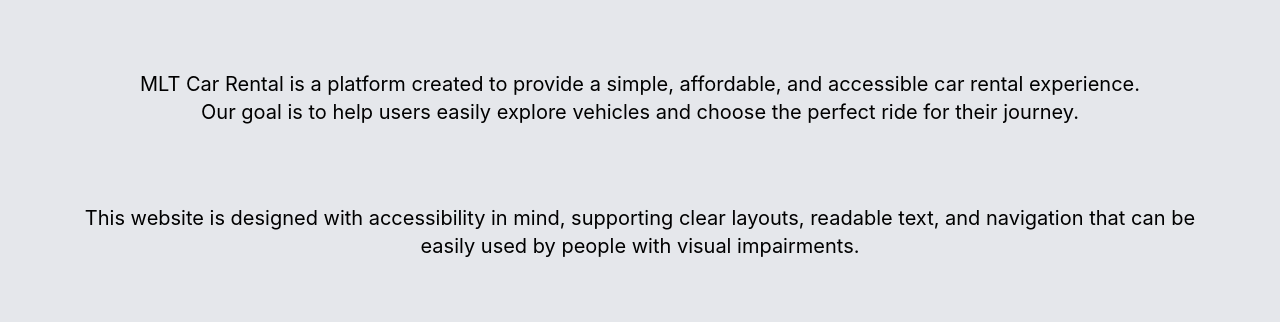
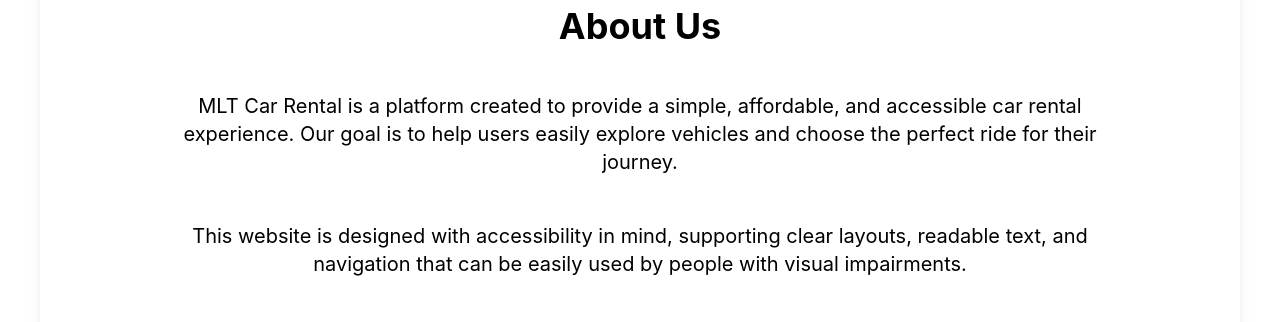
Before and after one commit to Geromeeeeeee/Car-Rental-Website, a React (Vite) app: page / in a window 1280 px wide. Shown: the part 1700-2022 px from the top of the page. Built offline with nearby package versions, Linux system fonts and the light colour scheme; no server answers.

Commit message:
wala namang major changes aside sa design

```diff
--- a/src/landing_comp.jsx
+++ b/src/landing_comp.jsx
@@ -70,10 +70,10 @@
     <>
       <section className="w-full h-screen flex items-center justify-center">
         <div className="carousel w-full overflow-x-scroll overflow-y-hidden h-[90%] flex items-center justify-start">
-          {cars.map((car) => (
+          {cars?.map((car) => (
             <div
               key={car.car_id}
-              className="w-[30%] h-[80%] shrink-0 m-[2.5vh] flex justify-center items-end rounded-2xl overflow-hidden shadow-[0px_0px_10px_0px_rgba(0,0,0,0.25)]"
+              className="w-[30%] h-[80%] shrink-0 m-[2.5vh] flex justify-center items-end rounded-2xl overflow-hidden shadow-[0px_0px_10px_0px_rgba(0,0,0,0.25)] hover:scale-[1.05] transition duration-250 ease-in-out hover:bg-white/75"
               style={{
                 backgroundImage: `url(http://localhost/vnm-system1/php/cars/uploads/cars/${car.image})`,
                 backgroundSize: "cover",
@@ -99,7 +99,7 @@
       </section>
 
       {details && (
-        <div className="fixed inset-0 flex items-center justify-center bg-black/50 z-50">
+        <div className="fixed inset-0 flex items-center justify-center bg-black/50 z-50" onClick={()=>setDetails(false)}>
           <div className="w-[50vw] h-[50vh] bg-green-400 rounded-xl shadow-lg p-4">
 
           </div>
@@ -111,21 +111,21 @@
 
 export function About(){
     return(
-        <section className="w-full h-[80vh] bg-gray-200 flex justify-center items-center" id="About">
-            <div className="w-full h-full shadow-lg rounded-xl flex flex-col justify-evenly items-center">
-              <hr className="w-full"/>
+        <section className="w-full min-h-[50vh] h-fit flex justify-center items-center p-[5vh]" id="About">
+            <div className="w-full h-[75vh] shadow-lg rounded-xl flex flex-col justify-evenly items-center p-[10vh]">
+              <hr className="w-[90%]"/>
                 <h1 className="text-4xl font-bold mb-6 text-center">
                     About Us
                 </h1>
 
-                <p className="text-xl text-center max-w-5xl mx-auto mb-6">
+                <p className="text-xl text-center w-[90%] mx-auto mb-6">
                     MLT Car Rental is a platform created to provide a simple,
                     affordable, and accessible car rental experience. Our goal
                     is to help users easily explore vehicles and choose the
                     perfect ride for their journey.
                 </p>
 
-                <p className="text-xl text-center max-w-6xl mx-auto mb-6">
+                <p className="text-xl text-center w-[90%] mx-auto mb-6">
                     This website is designed with accessibility in mind,
                     supporting clear layouts, readable text, and navigation
                     that can be easily used by people with visual impairments.
@@ -161,7 +161,7 @@
                     </a>
 
                 </div>
-              <hr className="w-full"/>
+              <hr className="w-[90%]"/>
             </div>
         </section>
     )
```
Also changed, not shown: 1 other file (tests, documents, lock files or other folders).
